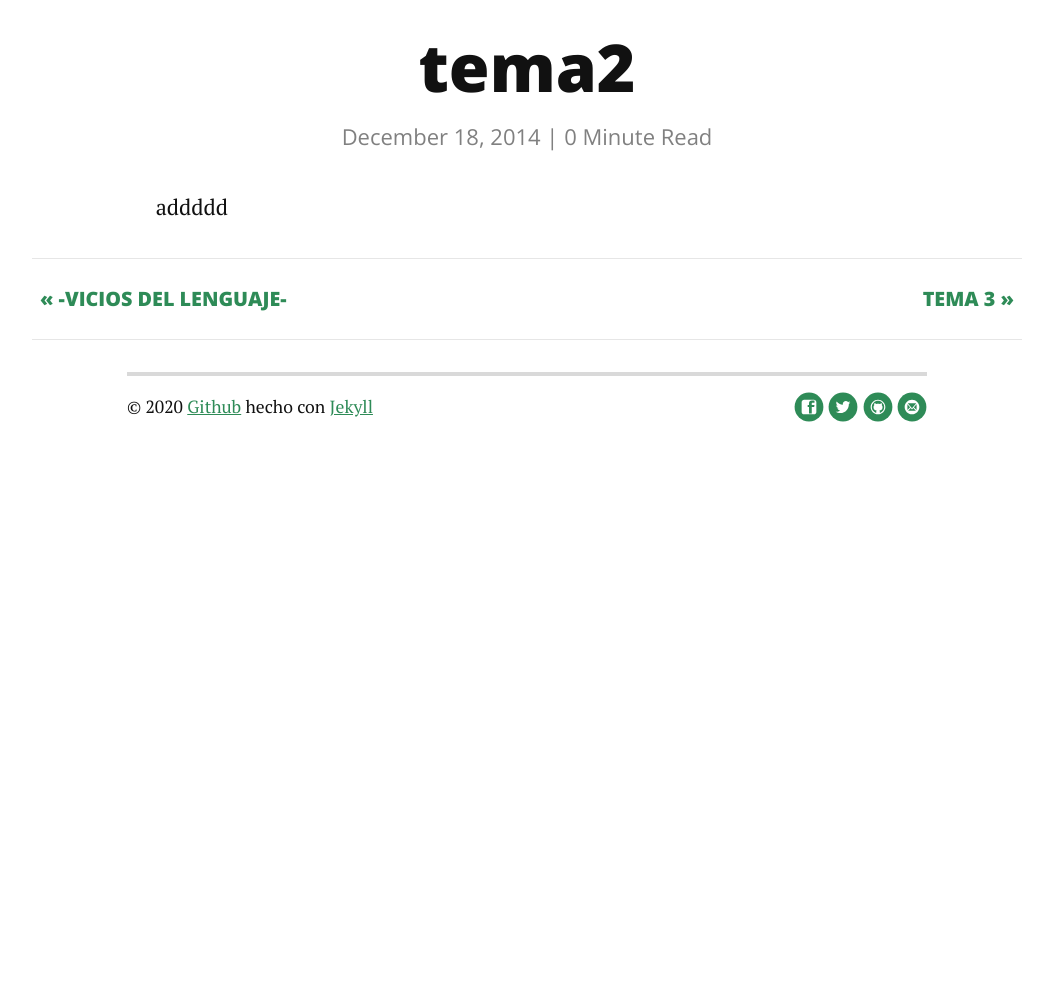
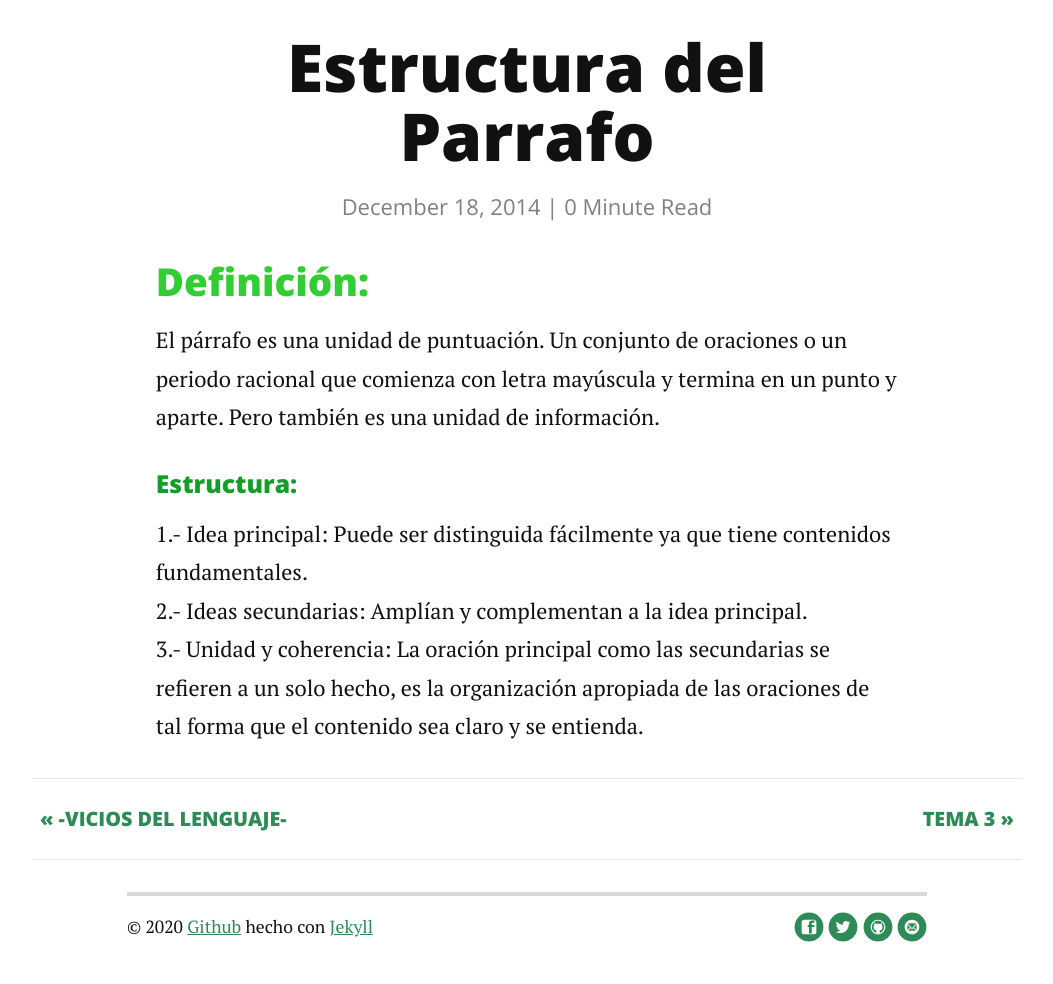
Before and after one commit to BlogdeLenguaje/BlogdeLenguaje.github.io, a Jekyll site: the page built from _posts/2014-12-18-tema2.markdown, in a window 1280 px wide. Shown: the part 330-1314 px from the top of the page, without its empty margins (113-1166 px from the left). Built offline with Jekyll 4.4.1, drawn with Linux system fonts in a browser that asks for light colours; nearby versions of some CDN libraries; before the commit the page ends 900 px from its top, so only the background shows below that.

Commit message:
Update 2014-12-18-tema2.markdown

```diff
--- a/_posts/2014-12-18-tema2.markdown
+++ b/_posts/2014-12-18-tema2.markdown
@@ -1,7 +1,12 @@
 ---
 layout: post
-title:  "tema2"
+title:  "Estructura del Parrafo"
 date:   2014-12-18
 ---
 
-addddd
+<font color="#32CD32"><h3>Definición:</h3></font>
+<p>El párrafo es una unidad de puntuación. Un conjunto de oraciones o un periodo racional que comienza con letra mayúscula y termina en un punto y aparte. Pero también es una unidad de información. </p>
+<font color="#169C28"><h4>Estructura:</h4></font>
+<p>1.- Idea principal: Puede ser distinguida fácilmente ya que tiene contenidos fundamentales. <br>
+2.- Ideas secundarias: Amplían y complementan a la idea principal. <br>
+3.- Unidad y coherencia: La oración principal como las secundarias se refieren a un solo hecho, es la organización apropiada de las oraciones de tal forma que el contenido sea claro y se entienda. </p>
```
